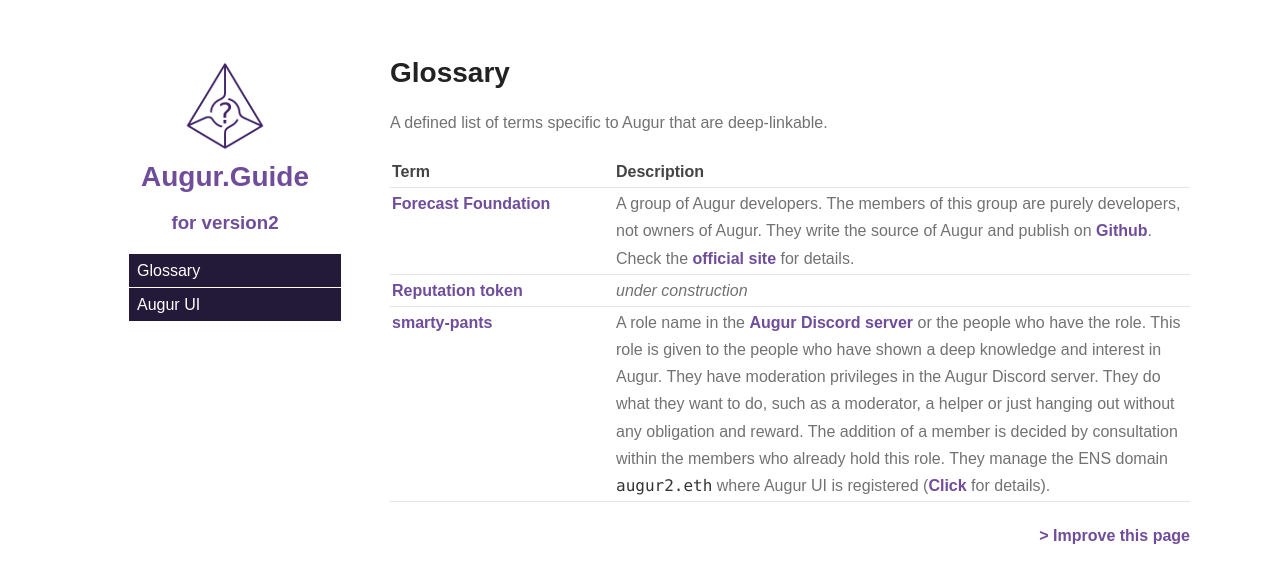
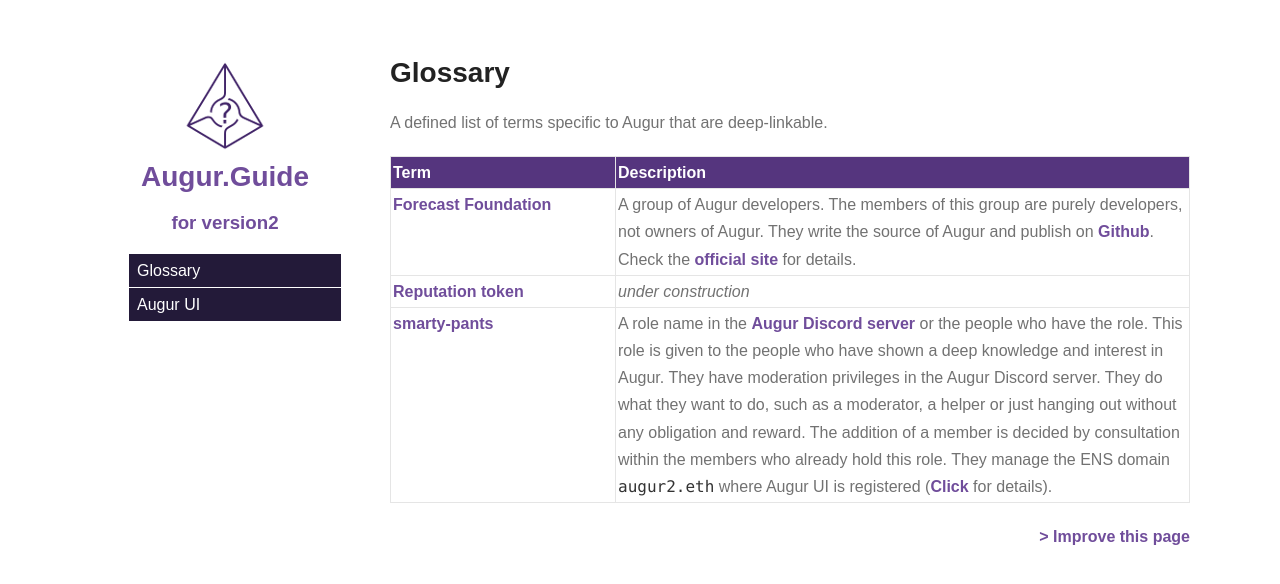
Before and after one commit to MicahZoltu/Augur.Guide-for-IPFS, a Jekyll site: the page built from collections/_version2-english/7-glossary.md, in a window 1280 px wide. Shown: the top 584 px of the page. Built offline with Jekyll 4.4.1, drawn with Linux system fonts in a browser that asks for light colours; comment, search, counter and statistics services are not loaded.

Commit message:
Add border and header-color to all tables
To make tables easy to see, I added border and background-color of header to all tables.
And I made miner adjustments to the tables `Quick way to access Augur UI` and `augur2.eth`.

```diff
--- a/_sass/main.scss
+++ b/_sass/main.scss
@@ -108,6 +108,9 @@
 td {
 	text-align: left;
 	padding: 2px 2px;
+	border-right: 1px solid #e5e5e5;
+	border-left: 1px solid #e5e5e5;
+	border-top: 1px solid #e5e5e5;
 	border-bottom: 1px solid #e5e5e5
 }
 
@@ -117,7 +120,8 @@
 }
 
 th {
-	color: #444
+	background-color: #55357E;
+	color: #fff;
 }
 
 img {
--- a/assets/js/augur-ui/htmlElementCreators/tableAugurUiOnENS.js
+++ b/assets/js/augur-ui/htmlElementCreators/tableAugurUiOnENS.js
@@ -72,10 +72,7 @@
   }
 }
 function createTableRow(tbody, headerName, url, text, addedText = "") {
-  const WhiteSpace = "\u00A0\u00A0\u00A0\u00A0";
-
   let tr = document.createElement("tr");
-  tr.appendChild(BaseElements.td(WhiteSpace));
   tr.appendChild(BaseElements.td(headerName));
   tr.appendChild(BaseElements.tdTextLink(url, text, addedText));
   tbody.appendChild(tr);
--- a/assets/js/augur-ui/htmlElementCreators/tableQuickAccess.js
+++ b/assets/js/augur-ui/htmlElementCreators/tableQuickAccess.js
@@ -50,7 +50,6 @@
           Url.getUrlGithubRelease(ensDomainData.tagName),
           ensDomainData.tagName,
           " (for " + ensDomainData.use + ")",
-          "",
           "center"
         )
       );
```
